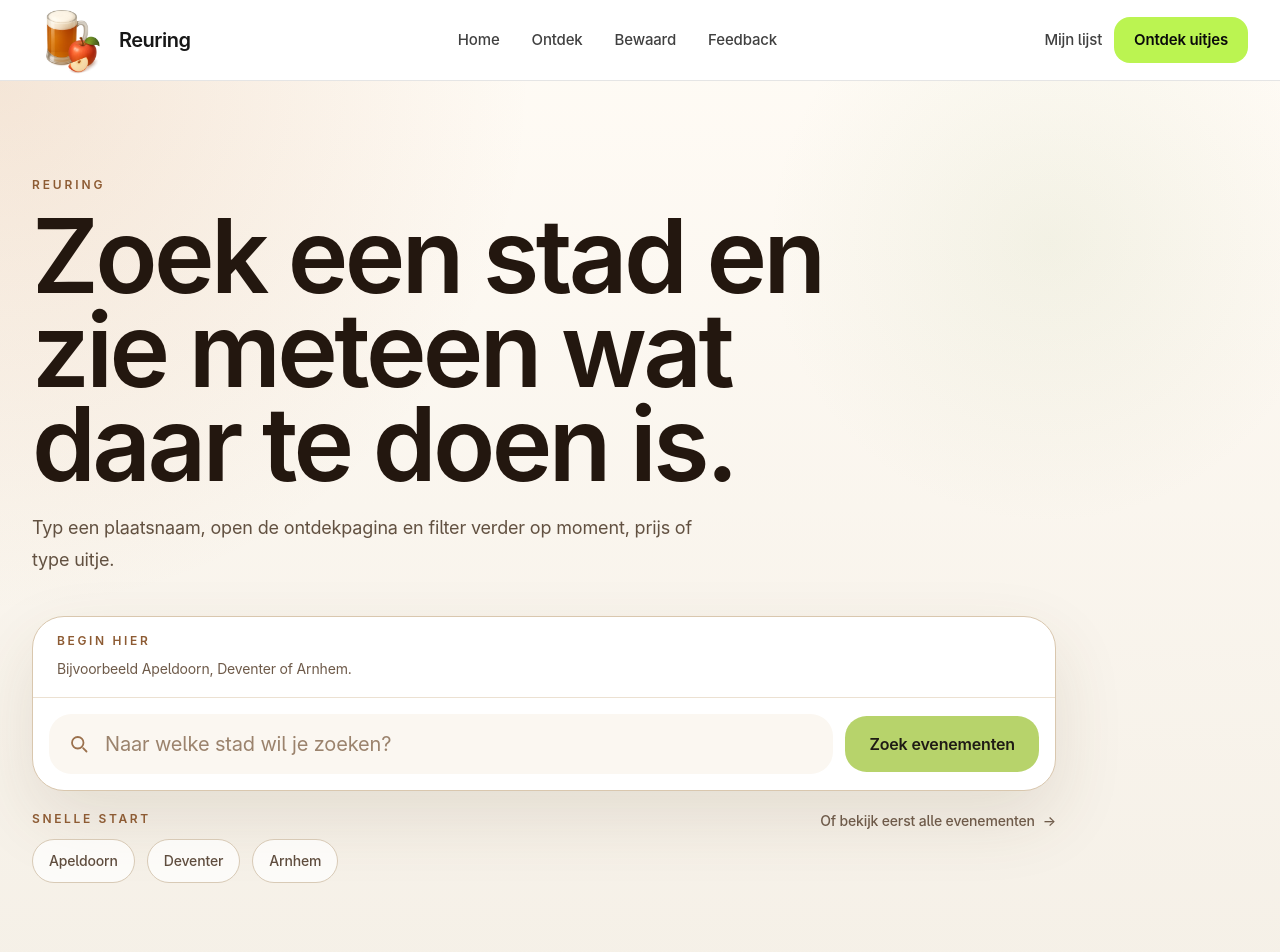
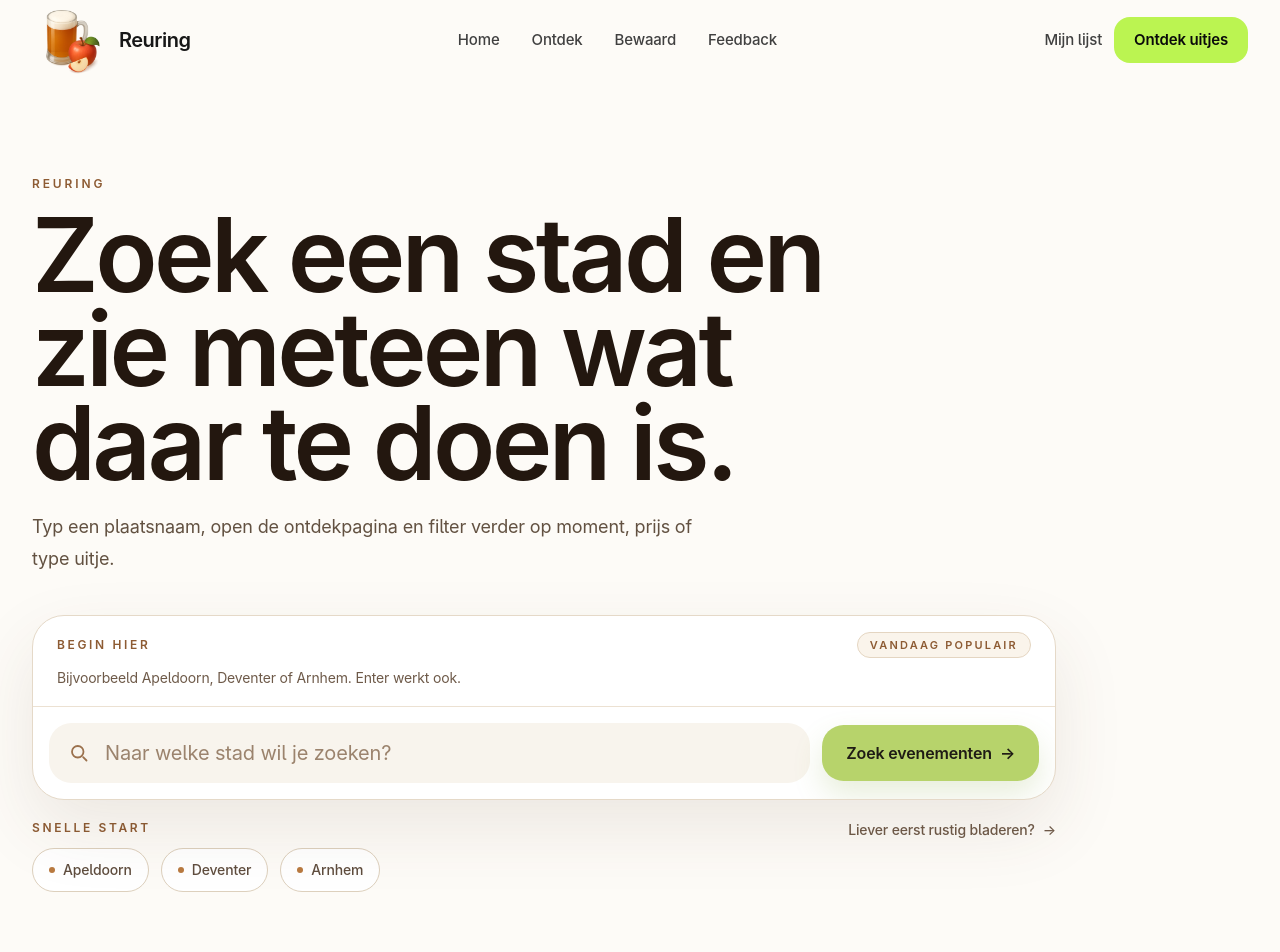
Before and after one commit to Marcob7/uitjes-frontend, a Next.js app: page / in a window 1280 px wide. Shown: the top 952 px of the page. Built offline with nearby package versions, Linux system fonts and the light colour scheme; no server answers.

Commit message:
new header

```diff
--- a/components/HeroSection.tsx
+++ b/components/HeroSection.tsx
@@ -8,12 +8,7 @@ const featuredCities = [
 
 export default function HeroSection() {
   return (
-    <section className="relative overflow-hidden border-b border-[#e4d7c5] bg-[#f5f0e7]">
-      <div
-        aria-hidden="true"
-        className="absolute inset-0 bg-[radial-gradient(circle_at_top_left,_rgba(194,122,63,0.16),_transparent_34%),radial-gradient(circle_at_82%_18%,_rgba(170,188,131,0.12),_transparent_22%),linear-gradient(180deg,_rgba(255,251,245,0.95)_0%,_rgba(245,240,231,0.98)_100%)]"
-      />
-
+    <section className="relative overflow-hidden border-b border-[#e9dfd2] bg-[#FDFBF7]">
       <div className="relative mx-auto max-w-7xl px-4 py-16 sm:px-6 sm:py-20 lg:px-8 lg:py-24">
         <div className="max-w-4xl">
           <p className="text-xs font-semibold uppercase tracking-[0.24em] text-[#8d5b33]">
@@ -33,19 +28,24 @@ export default function HeroSection() {
             method="get"
             role="search"
             aria-label="Zoek een stad"
-            className="overflow-hidden rounded-[2rem] border border-[#d9c7ae] bg-white shadow-[0_28px_70px_rgba(92,63,36,0.12)]"
+            className="relative overflow-hidden rounded-[2rem] border border-[#e5d9c8] bg-white shadow-[0_28px_70px_rgba(92,63,36,0.10)]"
           >
             <div className="border-b border-[#ece1d2] px-5 py-4 sm:px-6">
-              <p className="text-xs font-semibold uppercase tracking-[0.22em] text-[#8d5b33]">
-                Begin hier
-              </p>
+              <div className="flex flex-wrap items-center justify-between gap-3">
+                <p className="text-xs font-semibold uppercase tracking-[0.22em] text-[#8d5b33]">
+                  Begin hier
+                </p>
+                <span className="rounded-full border border-[#e4d5c1] bg-[#faf4eb] px-3 py-1 text-[11px] font-semibold uppercase tracking-[0.2em] text-[#8d5b33]">
+                  Vandaag populair
+                </span>
+              </div>
               <p id="hero-search-help" className="mt-2 text-sm leading-6 text-[#6e5a49]">
-                Bijvoorbeeld Apeldoorn, Deventer of Arnhem.
+                Bijvoorbeeld Apeldoorn, Deventer of Arnhem. Enter werkt ook.
               </p>
             </div>
 
             <div className="flex min-w-0 flex-col gap-3 p-3 sm:p-4 lg:flex-row lg:items-center">
-              <div className="flex min-w-0 flex-1 items-center gap-4 rounded-[1.4rem] bg-[#fbf7f1] px-4 py-3 sm:px-5 sm:py-4">
+              <div className="flex min-w-0 flex-1 items-center gap-4 rounded-[1.4rem] bg-[#f8f4ed] px-4 py-3 sm:px-5 sm:py-4">
                 <svg
                   className="h-5 w-5 shrink-0 text-[#9b714d]"
                   viewBox="0 0 20 20"
@@ -91,9 +91,10 @@ export default function HeroSection() {
 
               <button
                 type="submit"
-                className="inline-flex min-h-14 shrink-0 items-center justify-center rounded-[1.35rem] bg-[#b7d36b] px-6 text-base font-semibold text-[#1f1b15] transition hover:bg-[#a9c55f] focus-visible:outline-2 focus-visible:outline-offset-2 focus-visible:outline-[#7f9e35] lg:min-w-[180px]"
+                className="inline-flex min-h-14 shrink-0 items-center justify-center gap-2 rounded-[1.35rem] bg-[#b7d36b] px-6 text-base font-semibold text-[#1f1b15] shadow-[0_14px_30px_rgba(127,158,53,0.18)] transition hover:-translate-y-0.5 hover:bg-[#a9c55f] focus-visible:outline-2 focus-visible:outline-offset-2 focus-visible:outline-[#7f9e35] lg:min-w-[180px]"
               >
                 Zoek evenementen
+                <span aria-hidden="true">&#8594;</span>
               </button>
             </div>
           </form>
@@ -108,8 +109,9 @@ export default function HeroSection() {
                   <Link
                     key={city.label}
                     href={city.href}
-                    className="inline-flex min-h-11 items-center justify-center rounded-full border border-[#d8cab6] bg-white/72 px-4 py-2 text-sm font-medium text-[#5f4d3e] transition hover:border-[#bb8b58] hover:bg-[#fff7ec] hover:text-[#3b291d] focus-visible:outline-2 focus-visible:outline-offset-2 focus-visible:outline-[#bb8b58]"
+                    className="inline-flex min-h-11 items-center justify-center gap-2 rounded-full border border-[#ddd0bd] bg-white px-4 py-2 text-sm font-medium text-[#5f4d3e] transition hover:-translate-y-0.5 hover:border-[#bb8b58] hover:bg-[#fff7ec] hover:text-[#3b291d] focus-visible:outline-2 focus-visible:outline-offset-2 focus-visible:outline-[#bb8b58]"
                   >
+                    <span className="h-1.5 w-1.5 rounded-full bg-[#b97a40]" aria-hidden="true" />
                     {city.label}
                   </Link>
                 ))}
@@ -120,7 +122,7 @@ export default function HeroSection() {
               href="/ontdek"
               className="inline-flex items-center gap-2 self-start text-sm font-medium text-[#6e5a49] transition hover:text-[#3b291d] focus-visible:outline-2 focus-visible:outline-offset-2 focus-visible:outline-[#bb8b58]"
             >
-              Of bekijk eerst alle evenementen
+              Liever eerst rustig bladeren?
               <span aria-hidden="true">&#8594;</span>
             </Link>
           </div>
--- a/components/SiteHeader.tsx
+++ b/components/SiteHeader.tsx
@@ -10,7 +10,7 @@ export default function SiteHeader() {
   const closeMenu = () => setMobileMenuOpen(false);
 
   return (
-    <header className="sticky top-0 z-50 border-b border-neutral-200 bg-white/95 backdrop-blur supports-[backdrop-filter]:bg-white/80">
+<header className="sticky top-0 z-50 bg-[#FDFBF7]">
       <div className="mx-auto flex h-20 w-full max-w-7xl items-center justify-between px-4 sm:px-6 lg:px-8">
         {/* Logo / merknaam */}
         <Link
```
